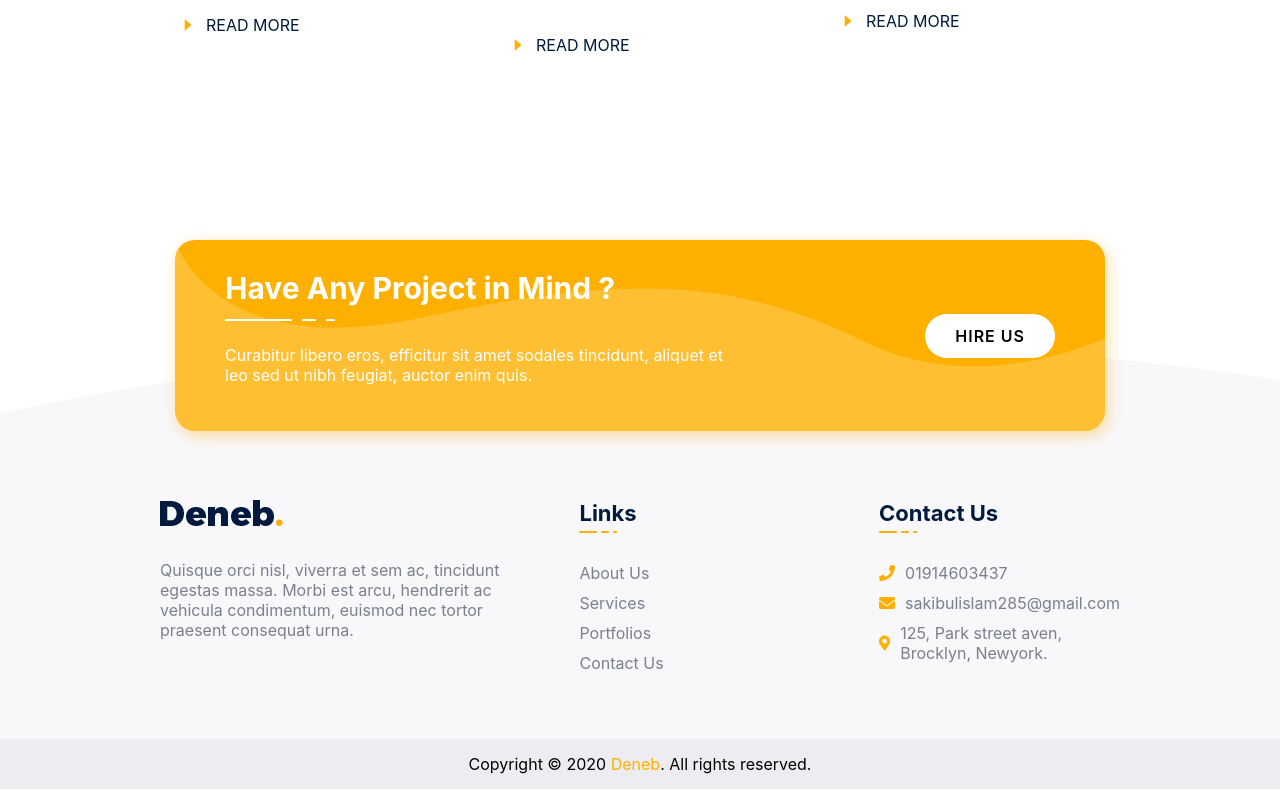
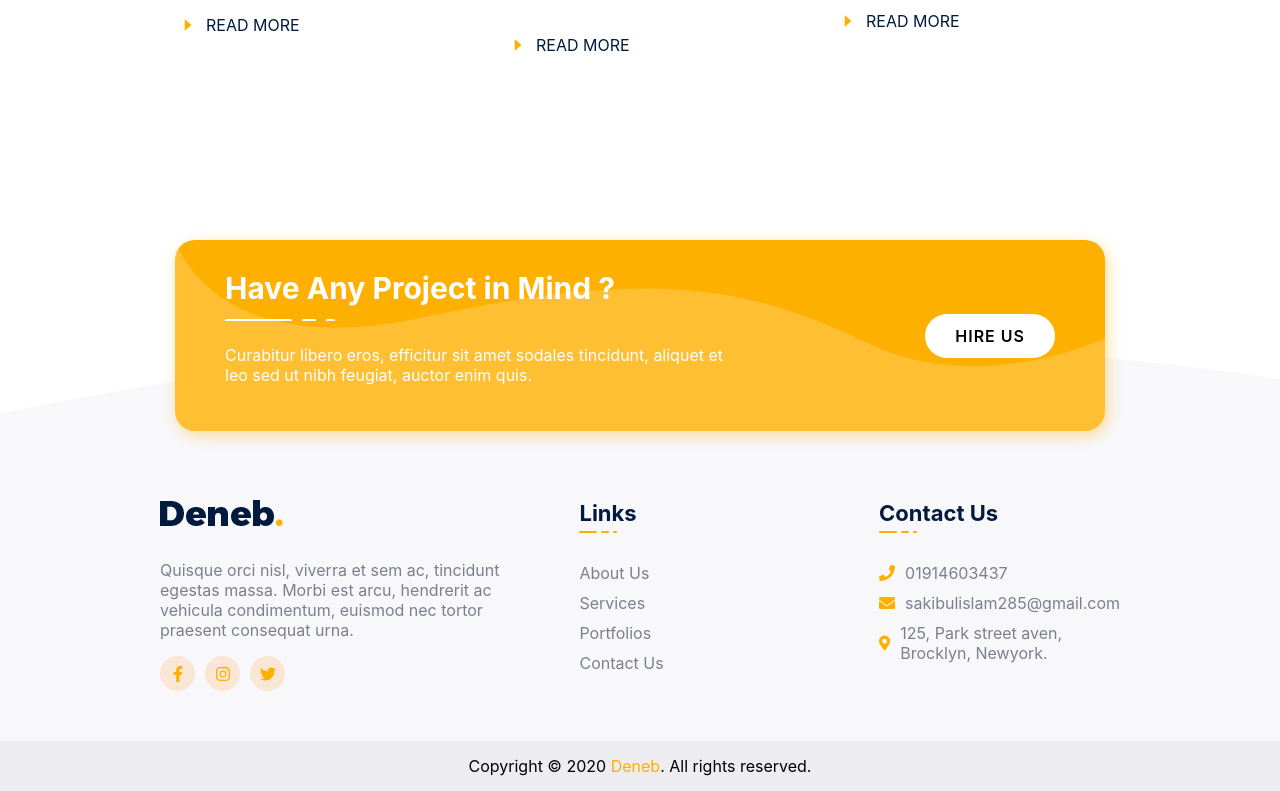
Before and after one commit to sakib-75/Creative-Portfolio, a React (Create React App) app: page / in a window 1280 px wide. Shown: the part 4779-5570 px from the top of the page. Built offline with nearby package versions, Linux system fonts and the light colour scheme; the HTML template or start-up script is replaced by a standard one.

Commit message:
Footer update

```diff
--- a/src/Components/Footer/Footer.css
+++ b/src/Components/Footer/Footer.css
@@ -82,6 +82,37 @@
   color: #7a808d;
 }
 
+.footer .footer-body .footer-sec .footer-social {
+  display: -webkit-box;
+  display: -ms-flexbox;
+  display: flex;
+  gap: 10px;
+}
+
+.footer .footer-body .footer-sec .footer-social a {
+  color: #FEB000;
+  background-color: #F9E6D4;
+  height: 35px;
+  width: 35px;
+  border-radius: 50%;
+  display: -webkit-box;
+  display: -ms-flexbox;
+  display: flex;
+  -webkit-box-align: center;
+      -ms-flex-align: center;
+          align-items: center;
+  -webkit-box-pack: center;
+      -ms-flex-pack: center;
+          justify-content: center;
+  -webkit-transition: 0.5s;
+  transition: 0.5s;
+}
+
+.footer .footer-body .footer-sec .footer-social a:hover {
+  color: #fff;
+  background-color: #FEB000;
+}
+
 .footer .footer-body .footer-sec h4 {
   margin: 0;
   font-size: 22px;
@@ -91,10 +122,10 @@
 .footer .footer-body .footer-sec h4::after {
   content: "";
   display: block;
+  height: 2px;
+  max-width: 38px;
+  margin-top: 5px;
   background: url("../Images/footer-h4-after.png");
-  max-width: 38px;
-  height: 2px;
-  margin-top: 5px;
 }
 
 .footer .footer-body .footer-sec ul {
--- a/src/Components/Footer/Footer.jsx
+++ b/src/Components/Footer/Footer.jsx
@@ -5,6 +5,9 @@ import Logo from '../Images/logo.png'
 import { FaPhone } from "react-icons/fa"
 import { FaEnvelope } from "react-icons/fa"
 import { FaMapMarkerAlt } from "react-icons/fa"
+import { FaFacebookF } from "react-icons/fa"
+import { FaTwitter } from "react-icons/fa"
+import { FaInstagram } from "react-icons/fa"
 
 export function Footer() {
     return (
@@ -17,6 +20,11 @@ export function Footer() {
                         <p>Quisque orci nisl, viverra et sem ac, tincidunt egestas massa. Morbi est arcu, hendrerit ac vehicula condimentum,
                             euismod nec tortor praesent consequat urna.
                         </p>
+                        <div className="footer-social">
+                            <a href="#"> <FaFacebookF /> </a>
+                            <a href="#"> <FaInstagram /> </a>
+                            <a href="#"> <FaTwitter /> </a>
+                        </div>
                     </div>
 
                     <div className="footer-sec">
--- a/src/Components/Footer/Footer.scss
+++ b/src/Components/Footer/Footer.scss
@@ -72,6 +72,28 @@
                 color: $p-color;
             }
 
+            .footer-social {
+                display: flex;
+                gap: 10px;
+
+                a {
+                    color: $primary-color;
+                    background-color: #F9E6D4;
+                    height: 35px;
+                    width: 35px;
+                    border-radius: 50%;
+                    display: flex;
+                    align-items: center;
+                    justify-content: center;
+                    transition: 0.5s;
+
+                    &:hover {
+                        color: #fff;
+                        background-color: $primary-color;
+                    }
+                }
+            }
+
             h4 {
                 margin: 0;
                 font-size: 22px;
@@ -80,10 +102,10 @@
                 &::after {
                     content: "";
                     display: block;
+                    height: 2px;
+                    max-width: 38px;
+                    margin-top: 5px;
                     background: url('../Images/footer-h4-after.png');
-                    max-width: 38px;
-                    height: 2px;
-                    margin-top: 5px;
                 }
             }
 
```
Also changed, not shown: 1 other file (tests, documents, lock files or other folders).
